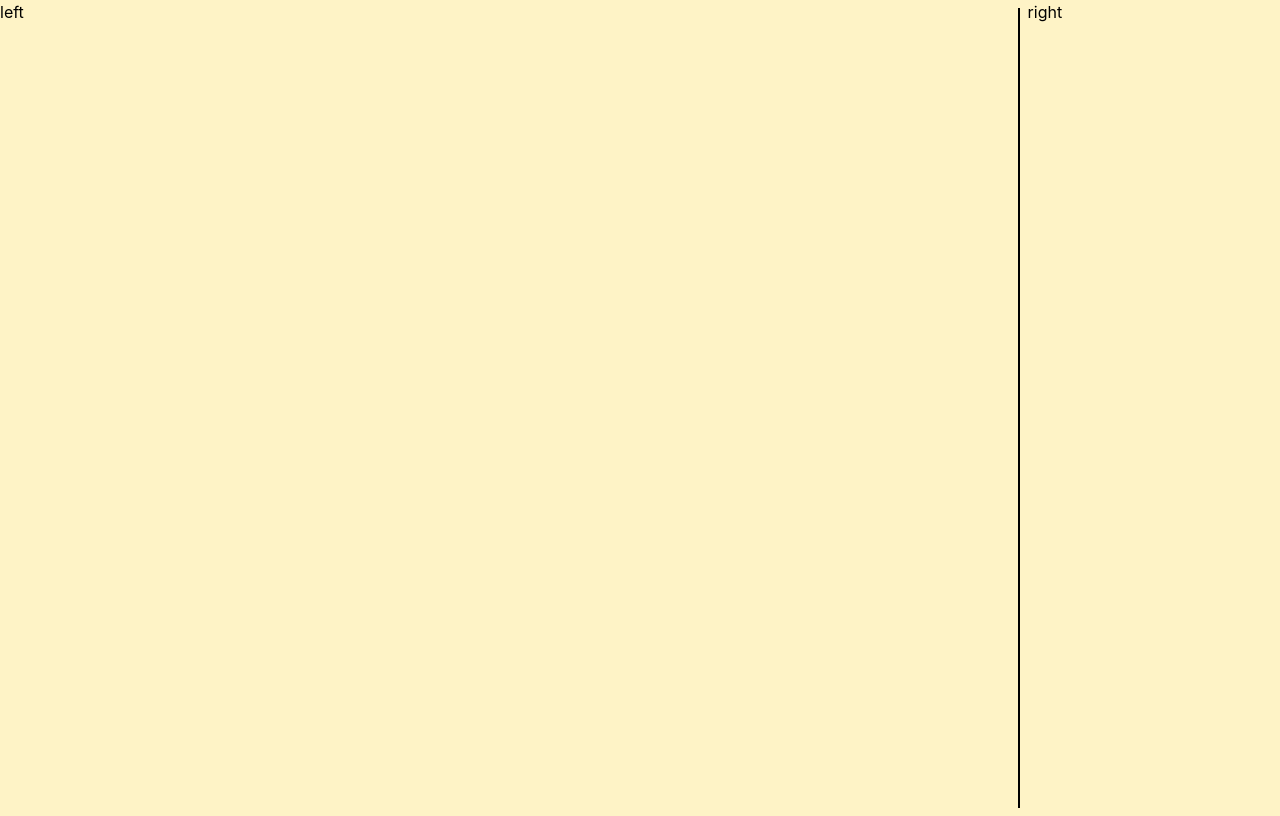
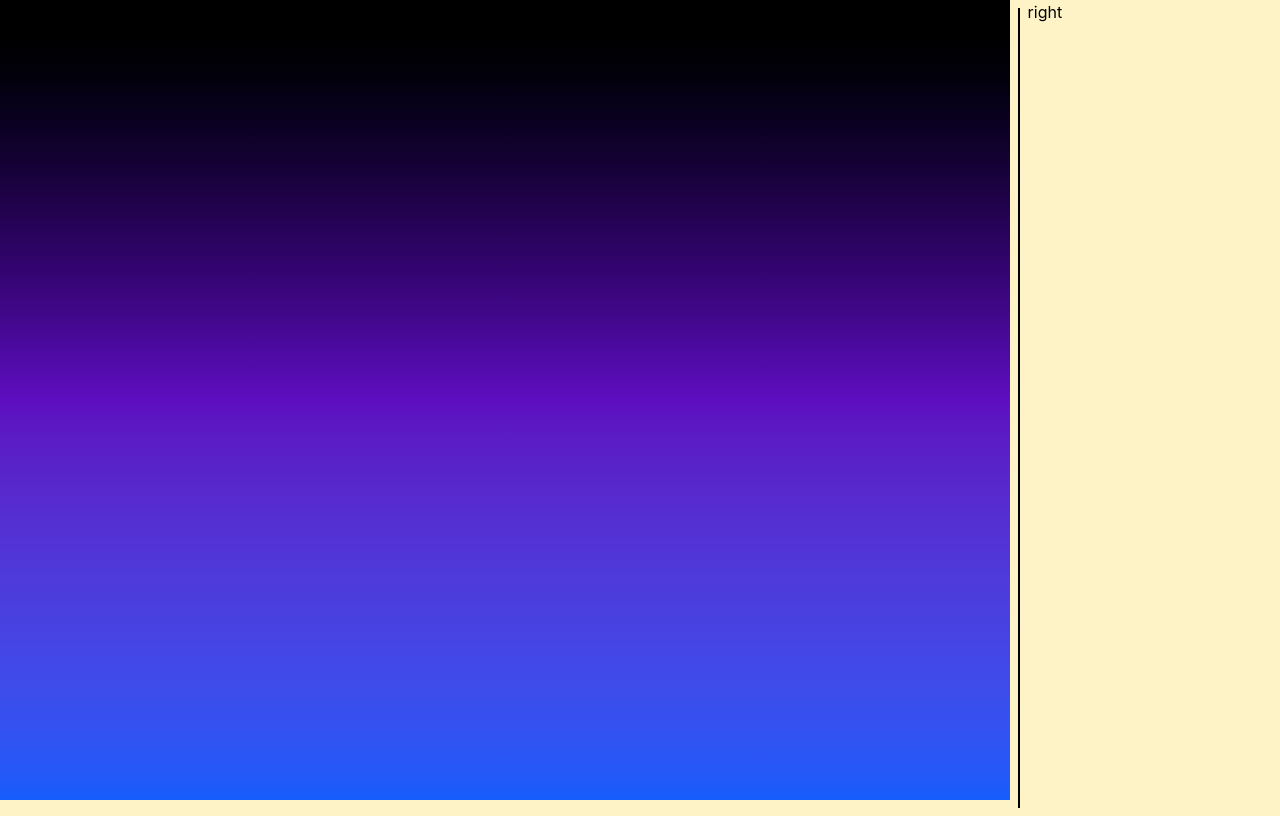
Before and after one commit to Satyam117-web/ChatAI, a React (Vite) app in the folder frontend/: page / in a window 1280 px wide. Built offline with nearby package versions, Linux system fonts and the light colour scheme.

Commit message:
frontend

```diff
--- a/frontend/src/components/Chat.jsx
+++ b/frontend/src/components/Chat.jsx
@@ -4,7 +4,7 @@ const Chat = () => {
   return (
     <>
     <div className='min-h-screen bg-amber-100 flex  '>
-        <div className='w-[80%] h-[100vh] '>left</div>
+        <div className='w-[80%] h-[100vh] bg-linear-to-b from-black via-violet-800 to-blue-600 '>left</div>
         <div className='w-0.5 h-[100vh] bg-black m-2'></div>
         <div className='w-[20%] h-[100vh] bg-amber-100'>right</div>
     </div>
```
